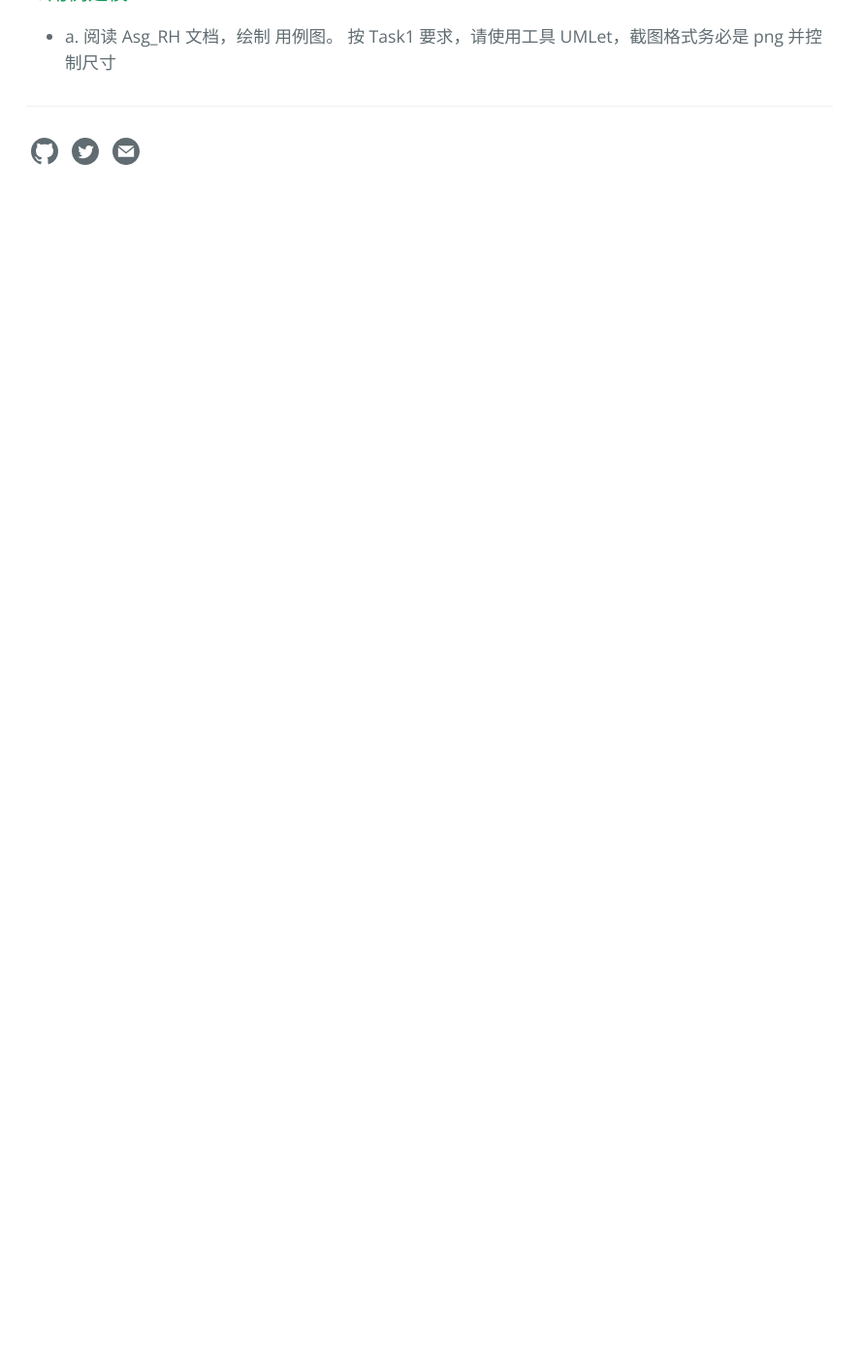
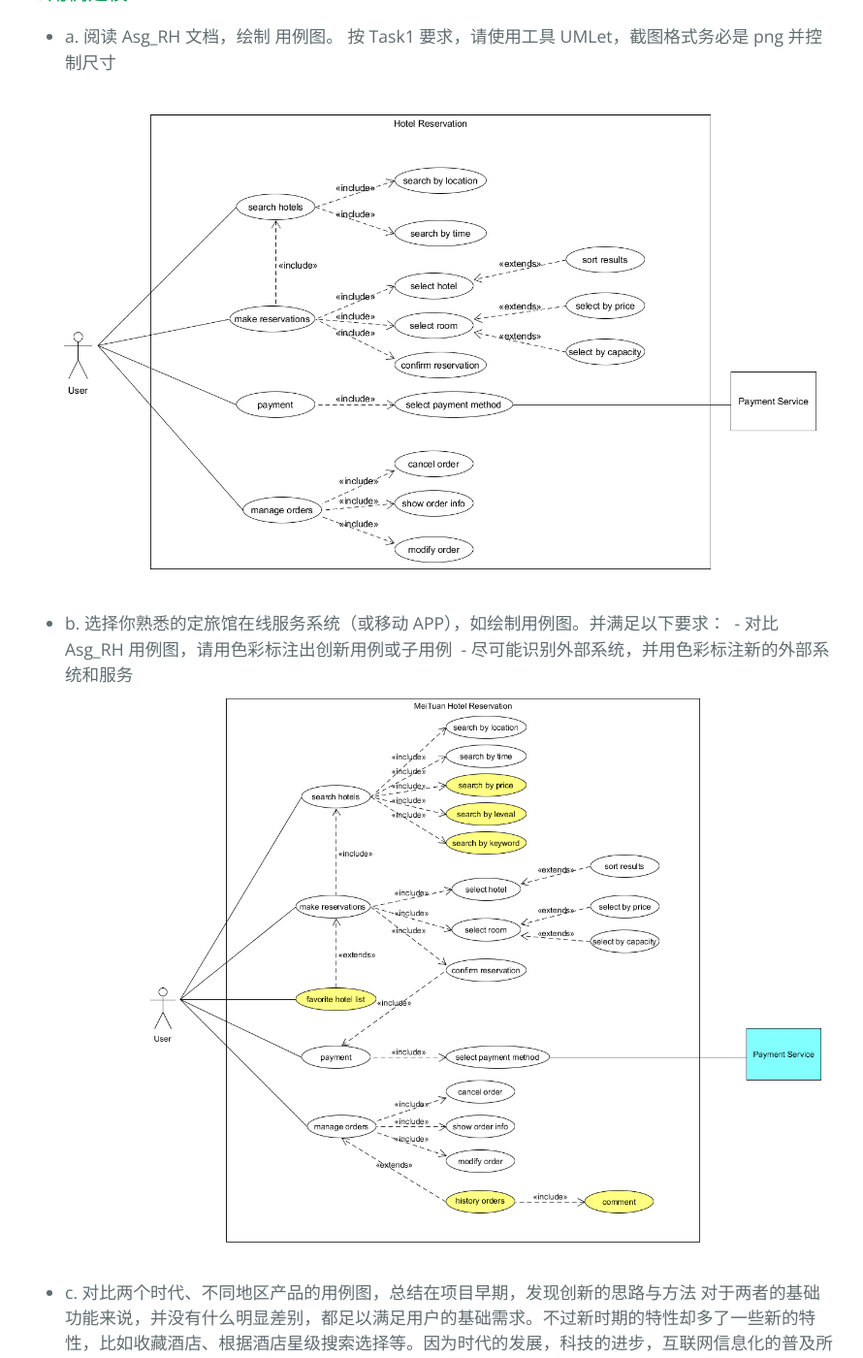
Before and after one commit to joece/joece.github.io, a Jekyll site: the page built from _posts/2018-04-22-HW4.md, in a window 1280 px wide and 1400 px high, scrolled down 479 px. Shown: the whole window at 97% size, without its empty margins (197-1087 px from the left). Built offline with Jekyll 4.4.1, drawn with Linux system fonts in a browser that asks for light colours; before the commit the page ends 900 px from its top, so only the background shows below that; some of the changed text lies outside the part shown.

Commit message:
Update 2018-04-22-HW4.md

```diff
--- a/_posts/2018-04-22-HW4.md
+++ b/_posts/2018-04-22-HW4.md
@@ -6,3 +6,32 @@ title: "SSAD HW4"
 
 ### 1. 用例建模
 - a. 阅读 Asg_RH 文档，绘制 用例图。 按 Task1 要求，请使用工具 UMLet，截图格式务必是 png 并控制尺寸
+
+![Asg_RH_UML](https://github.com/joece/joece.github.io/blob/master/_includes/UMLs/Asg_RH_UML.png?raw=true)
+
+- b. 选择你熟悉的定旅馆在线服务系统（或移动 APP），如绘制用例图。并满足以下要求：
+  - 对比 Asg_RH 用例图，请用色彩标注出创新用例或子用例
+  - 尽可能识别外部系统，并用色彩标注新的外部系统和服务
+  ![MeiTuan_UML](https://github.com/joece/joece.github.io/blob/master/_includes/UMLs/MeiTuan_UML.png?raw=true)
+
+- c. 对比两个时代、不同地区产品的用例图，总结在项目早期，发现创新的思路与方法
+对于两者的基础功能来说，并没有什么明显差别，都足以满足用户的基础需求。不过新时期的特性却多了一些新的特性，比如收藏酒店、根据酒店星级搜索选择等。因为时代的发展，科技的进步，互联网信息化的普及所带来更优质和全面的服务，同时越来越多的供应商注重揣摩用户心理，研究用户的行为习惯，并在细节之处增加工作。
+利用好现有的科技和大数据，是创新发展的基础，加之长远的目光，注重用户心理需求与行为习惯，多加调查和交流，重视用户反馈，都是发现创新的思路和方法。
+
+- d. 请使用 SCRUM 方法，在（任务b）用例图基础上，编制某定旅馆开发的需求 （backlog）
+| ID | Name | Est | Imp |	How to demo |
+|----|------|-----|-----|-------------|
+| 1	| Search hotel | 5 | 50 | 进入系统首页，搜索功能 |
+| 2 |	find hotels by location |	3 | 10 | 搜索栏有位置选项 |
+| 3	| find hotels by keywords |	3 |	10 | 搜索栏有关键字选项 |
+| 4 |	find hotel s by star level | 3 | 10 | 搜索栏有星级选项 |
+| 5 |	find hotel s by price |	5 |	10 | 搜索栏有价格选项 |
+| 6 |	find hotel s by time |	3 |	30 | 搜索栏有时间选项 |
+| 7 |	select hotel |	3 |	30 | 在酒店列表选择酒店 |
+| 8 |	select hotel by recommend |	5 |	50 | 在搜索下面，有美团推荐的酒店 |
+| 9 |	make reservation |	5 |	50 | 订房间 |
+| 10 | select room |	5 |	50 | 选择房间类型 |
+| 11 | my orders |	5 |	40 | 我的订单 |
+| 12 | history orders |	5 |	20 | 历史订单 |
+| 13 | payment |	10 |	50 | 支付系统 |
+| 14 | collect hotel |	5 |	10 | 收藏酒店 |
```
